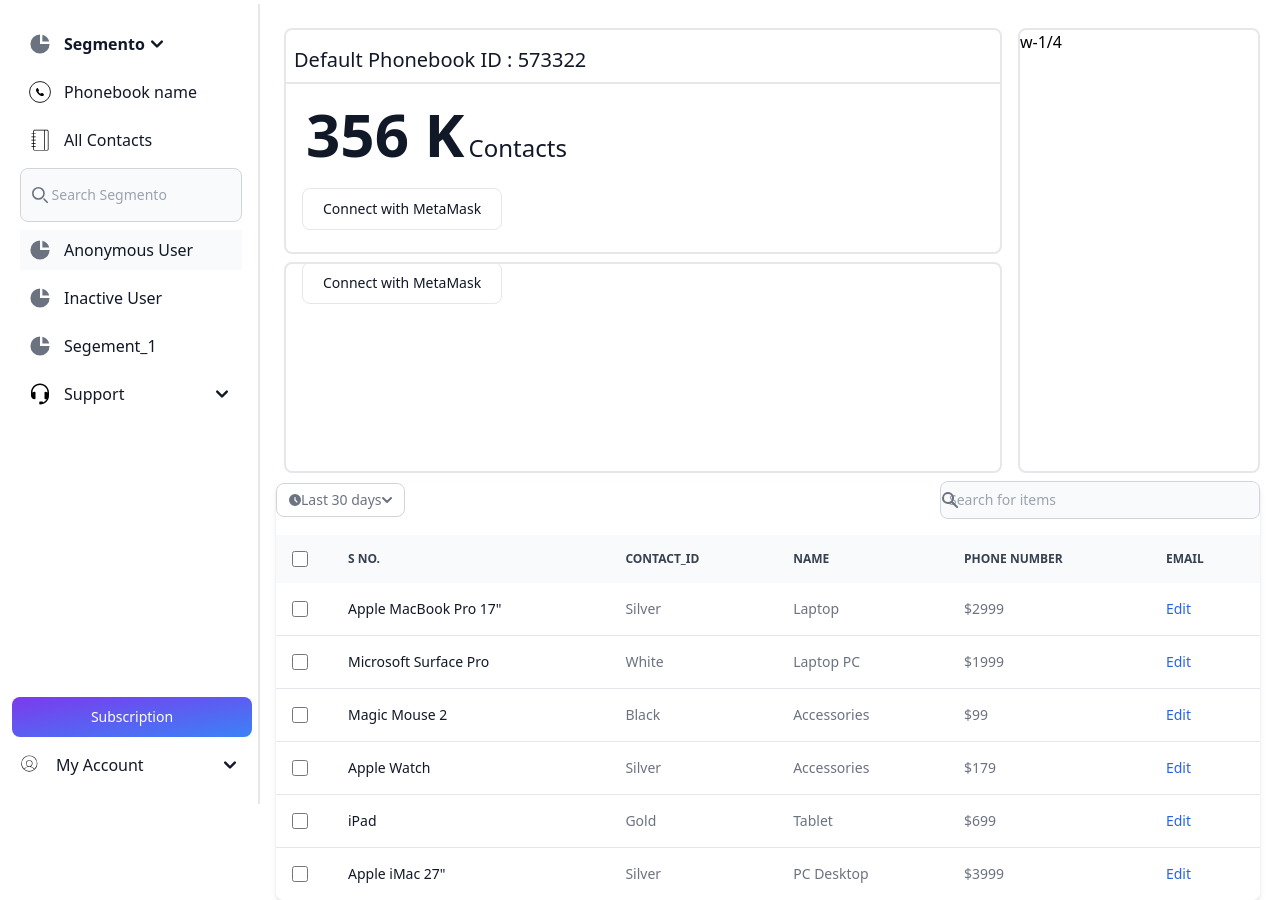
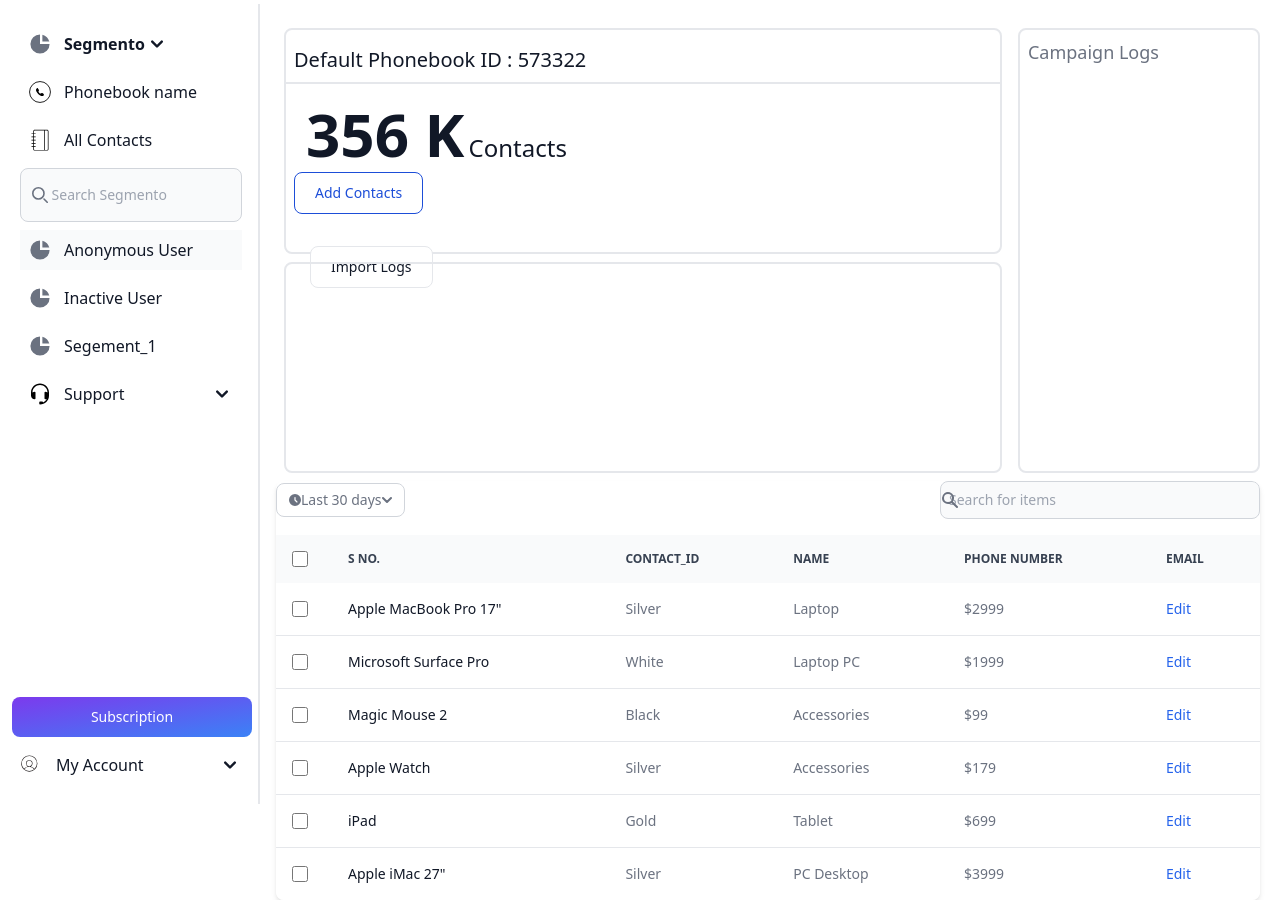
Before and after one commit to pvcodes/walkovertask1, a plain HTML site: page index.html in a window 1280 px wide. Drawn offline with nearby package versions, Linux system fonts and the light colour scheme.

Commit message:
some more

```diff
--- a/index.html
+++ b/index.html
@@ -415,16 +415,15 @@
                                         </p>
 
                                         <div class="flex-row">
-                                            <div class="w-2/5">
+                                            <div class="w-2/5 p-2">
+                                                <button type="button" class="text-blue-700 hover:text-white border border-blue-700 hover:bg-blue-800 focus:ring-4 focus:outline-none focus:ring-blue-300 font-medium rounded-lg text-sm px-5 py-2.5 text-center me-2 mb-2 dark:border-blue-500 dark:text-blue-500 dark:hover:text-white dark:hover:bg-blue-500 dark:focus:ring-blue-800">
+                                                    Add Contacts
+
+                                                </button>
                                                 <button
                                                 type="button"
                                                 class="text-gray-900 bg-white hover:bg-gray-100 border border-gray-200 focus:ring-4 focus:outline-none focus:ring-gray-100 font-medium rounded-lg text-sm px-5 py-2.5 text-center inline-flex items-center dark:focus:ring-gray-600 dark:bg-gray-800 dark:border-gray-700 dark:text-white dark:hover:bg-gray-700 me-2 mb-2 mt-6 ml-4">
-                                                Connect with MetaMask
-                                                <button
-                                                type="button"
-                                                class="text-gray-900 bg-white hover:bg-gray-100 border border-gray-200 focus:ring-4 focus:outline-none focus:ring-gray-100 font-medium rounded-lg text-sm px-5 py-2.5 text-center inline-flex items-center dark:focus:ring-gray-600 dark:bg-gray-800 dark:border-gray-700 dark:text-white dark:hover:bg-gray-700 me-2 mb-2 mt-6 ml-4">
-                                                Connect with MetaMask
-                                                </button>
+                                                Import Logs
                                                 </button>
                                             </div>
 
@@ -435,7 +434,11 @@
                         </div>
                         <div class="h-1/2 border-2 m-1 rounded-lg">  </div>
                     </div>
-                    <div class="w-1/4 border-2 m-1 rounded-lg">w-1/4</div>
+                    <div class="w-1/4 border-2 m-1 rounded-lg">
+                        <p class="text-2xl text-gray-500 md:text-lg dark:text-gray-400 p-2">
+                            Campaign Logs
+                        </p>
+                    </div>
                 </div>
                 <div class="h-2/5">
 
```
Also changed, not shown: 1 other file.
